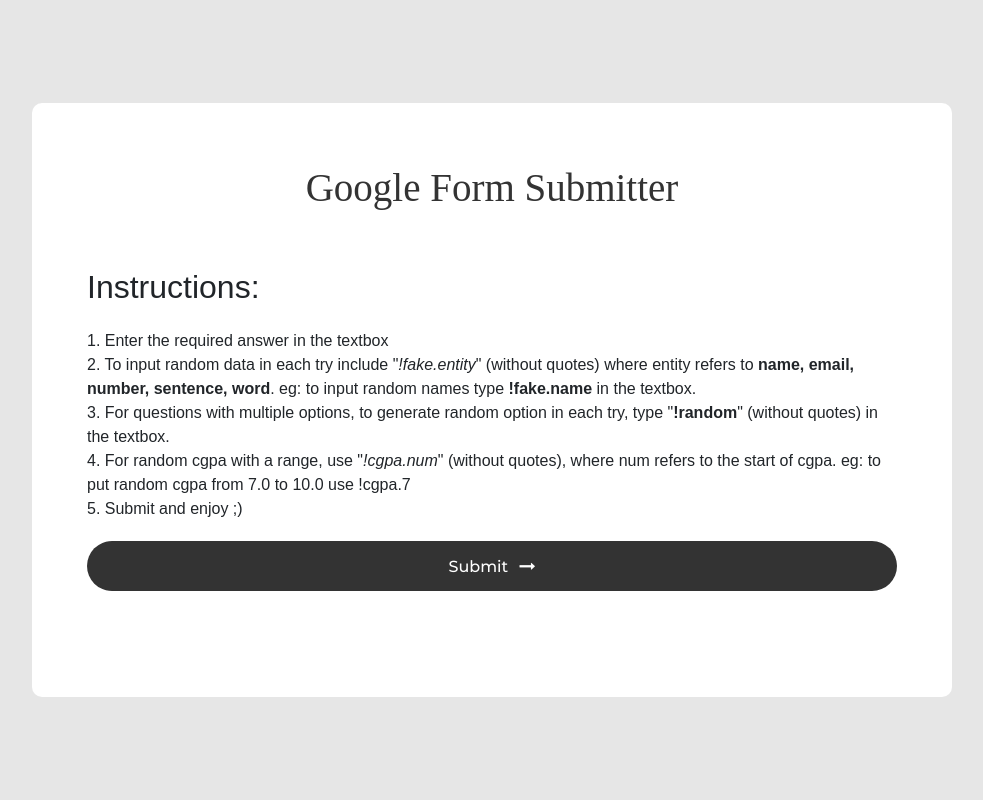
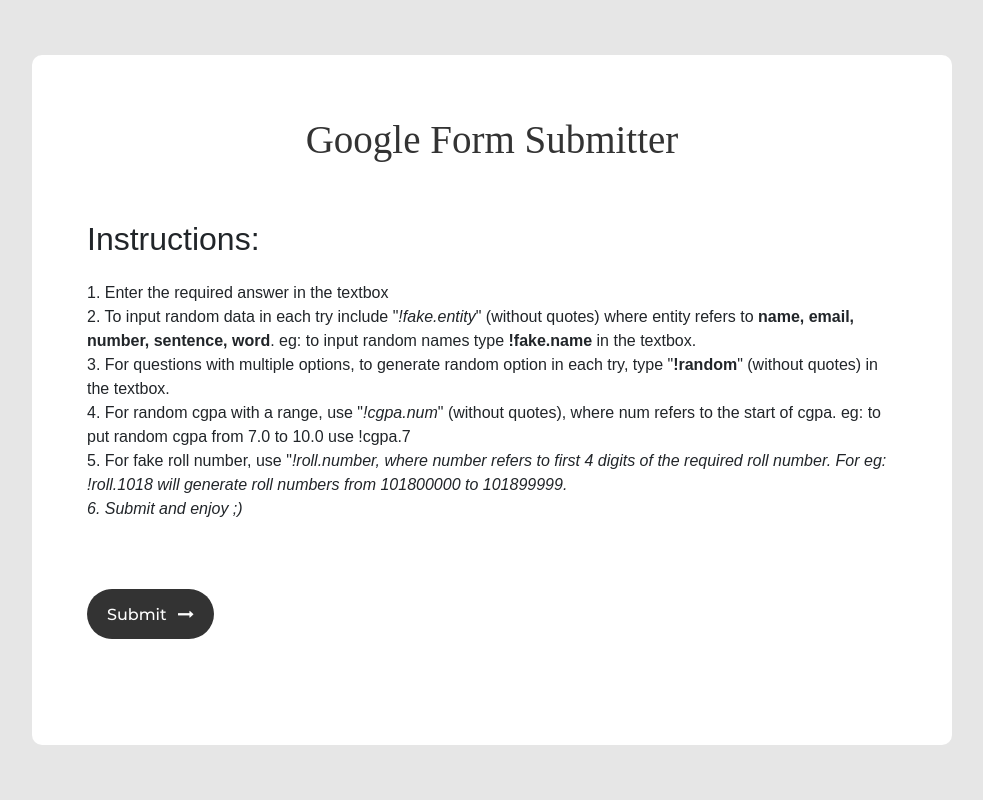
Before and after one commit to pulkitgupta2k/Google_form_spammer_flask, a Flask app: template templates/sent.html in a window 1280 px wide. Shown: the whole page, without its empty margins (148-1131 px from the left). Run offline with Flask 2, Linux system fonts and the light colour scheme; the template is opened without the code that fills it, so the values that code supplies are empty; some libraries are stand-ins or nearby versions; some web fonts are replaced.

Commit message:
Update sent.html

```diff
--- a/templates/sent.html
+++ b/templates/sent.html
@@ -33,7 +33,8 @@
                     2. To input random data in each try include "<i>!fake.entity</i>" (without quotes) where entity refers to <b>name, email, number, sentence, word</b>. eg: to input random names type <b>!fake.name</b> in the textbox.<br>
                     3. For questions with multiple options, to generate random option in each try, type "<b>!random</b>" (without quotes) in the textbox.<br>
 					4. For random cgpa with a range, use "<i>!cgpa.num</i>" (without quotes), where num refers to the start of cgpa. eg: to put random cgpa from 7.0 to 10.0 use !cgpa.7<br>
-					5. Submit and enjoy ;)<br>
+                    5. For fake roll number, use "<i>!roll.number<i>, where number refers to first 4 digits of the required roll number. For eg: <i>!roll.1018<i> will generate roll numbers from 101800000 to 101899999.<br>
+					6. Submit and enjoy ;)<br>
                 </div>
                 <br>
                 <br>
```
